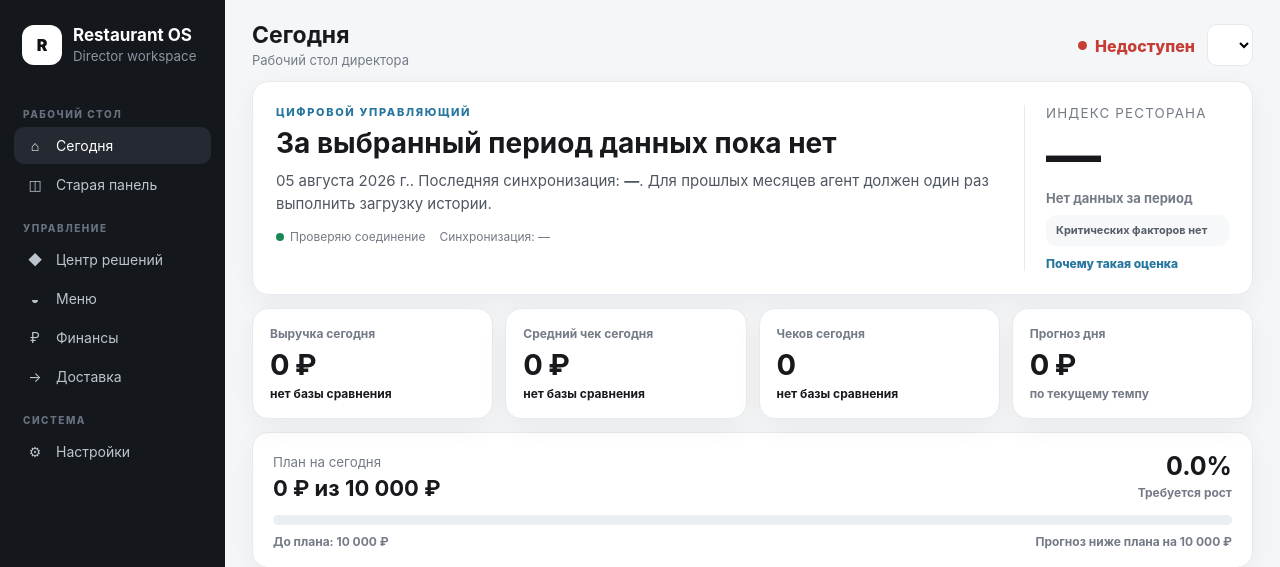
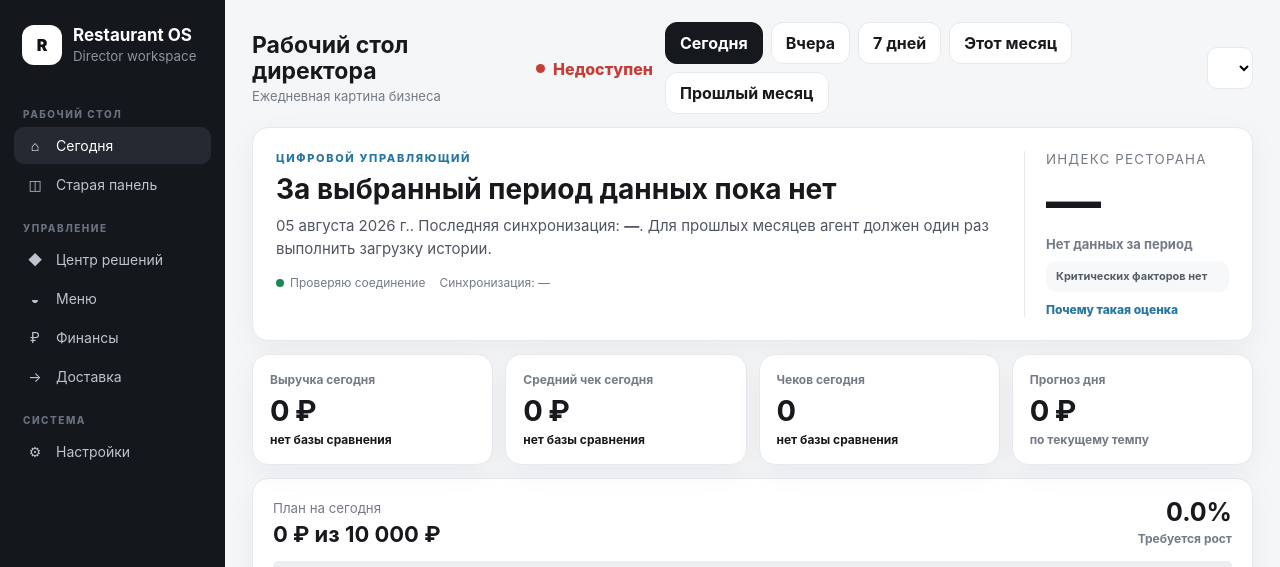
Before and after one commit to DanteAlegieri/Tillypad, a FastAPI app: template gateway/app/templates/dashboard.html in a window 1280 px wide. Shown: the top 567 px of the page. Run offline with FastAPI, Linux system fonts and the light colour scheme; the template is opened without the code that fills it, so the values that code supplies are empty.

Commit message:
fix(ui): restore dashboard period controls

```diff
--- a/gateway/app/main.py
+++ b/gateway/app/main.py
@@ -29,7 +29,7 @@ logger = logging.getLogger(__name__)
 
 app = FastAPI(
     title="Restaurant Gateway",
-    version="10.1.0",
+    version="10.1.1",
 )
 storage = GatewayStorage(settings.database_path)
 event_repository = SQLiteEventRepository(settings.database_path)
@@ -71,7 +71,7 @@ def health() -> dict:
     return {
         "ok": True,
         "service": "restaurant-gateway",
-        "version": "10.1.0",
+        "version": "10.1.1",
         "online_agents": len(connections.connections),
     }
 
--- a/gateway/app/owner_dashboard.py
+++ b/gateway/app/owner_dashboard.py
@@ -917,7 +917,7 @@ def setup_dashboard_routes(
             request=request,
             name="settings.html",
             context={
-                "app_version": "10.1.0",
+                "app_version": "10.1.1",
                 "product_name": "Restaurant OS",
             },
         )
@@ -959,7 +959,7 @@ def setup_dashboard_routes(
             request=request,
             name="dashboard.html",
             context={
-                "app_version": "10.1.0",
+                "app_version": "10.1.1",
                 "product_name": "Restaurant OS",
             },
         )
--- a/gateway/app/static/css/ui/components.css
+++ b/gateway/app/static/css/ui/components.css
@@ -102,3 +102,42 @@
     flex-wrap:wrap;
   }
 }
+
+
+/* 10.1.1 period controls */
+.period-controls{
+  display:flex;
+  align-items:center;
+  gap:8px;
+  flex-wrap:wrap;
+}
+.period-controls button{
+  border:1px solid var(--ros-color-border);
+  border-radius:var(--ros-radius-md);
+  padding:10px 14px;
+  background:var(--ros-color-surface);
+  color:var(--ros-color-text);
+  font-weight:750;
+  cursor:pointer;
+  transition:
+    background var(--ros-transition-fast),
+    color var(--ros-transition-fast),
+    border-color var(--ros-transition-fast);
+}
+.period-controls button:hover{
+  border-color:#cfd5dc;
+}
+.period-controls button.is-active{
+  border-color:var(--ros-color-sidebar);
+  background:var(--ros-color-sidebar);
+  color:#fff;
+}
+@media(max-width:1100px){
+  .ros-page-header{
+    align-items:flex-start;
+    flex-direction:column;
+  }
+  .ros-page-header__actions{
+    width:100%;
+  }
+}
--- a/gateway/app/templates/components/header.html
+++ b/gateway/app/templates/components/header.html
@@ -2,7 +2,8 @@
   title,
   subtitle,
   agent_select_id=None,
-  show_status=False
+  show_status=False,
+  actions_html=None
 ) -%}
 <header class="ros-page-header topbar">
  <div class="ros-page-header__title">
@@ -18,6 +19,11 @@
    Проверка статуса…
   </span>
   {% endif %}
+
+  {% if actions_html %}
+    {{ actions_html | safe }}
+  {% endif %}
+
   {% if agent_select_id %}
   <select id="{{ agent_select_id }}"></select>
   {% endif %}
--- a/gateway/app/templates/dashboard.html
+++ b/gateway/app/templates/dashboard.html
@@ -6,8 +6,8 @@
 <meta name="viewport" content="width=device-width,initial-scale=1">
 <title>{{ product_name }}</title>
 <script src="https://cdn.jsdelivr.net/npm/echarts@5/dist/echarts.min.js"></script>
-<link rel="stylesheet" href="/static/css/foundation.css?v=10.1.0">
-<link rel="stylesheet" href="/static/css/dashboard.css?v=10.1.0">
+<link rel="stylesheet" href="/static/css/foundation.css?v=10.1.1">
+<link rel="stylesheet" href="/static/css/dashboard.css?v=10.1.1">
 </head>
 {% from 'components/sidebar.html' import restaurant_sidebar %}
 {% from 'components/header.html' import restaurant_header %}
@@ -16,11 +16,22 @@
 {{ restaurant_sidebar('today', app_version) }}
 
 <main>
- {{ restaurant_header(
-  "Сегодня",
+ {% set dashboard_period_controls %}
+<div class="period-controls">
+ <button type="button" data-period="today">Сегодня</button>
+ <button type="button" data-period="yesterday">Вчера</button>
+ <button type="button" data-period="week">7 дней</button>
+ <button type="button" data-period="month">Этот месяц</button>
+ <button type="button" data-period="prevmonth">Прошлый месяц</button>
+</div>
+{% endset %}
+
+{{ restaurant_header(
   "Рабочий стол директора",
+  "Ежедневная картина бизнеса",
   "agent-select",
-  true
+  true,
+  dashboard_period_controls
 ) }}
 
  <section class="card hero">
@@ -137,7 +148,7 @@
 </main>
 </div>
 
-<script type="module" src="/static/js/dashboard/init.js?v=10.1.0"></script>
+<script type="module" src="/static/js/dashboard/init.js?v=10.1.1"></script>
 <div class="modal-backdrop" id="score-modal" hidden>
  <div class="modal-card" role="dialog" aria-modal="true" aria-labelledby="score-modal-title">
   <div class="modal-header">
```
Also changed, not shown: RELEASE_VERSION.txt (+5 -7 lines), docs/release/RELEASE_10_1_1.md (added, +8 -0 lines), gateway/app/templates/settings.html (+4 -4 lines), 2 other files.
